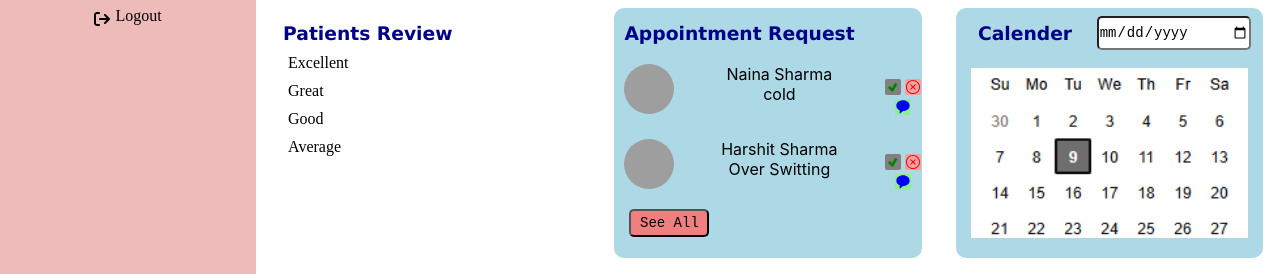
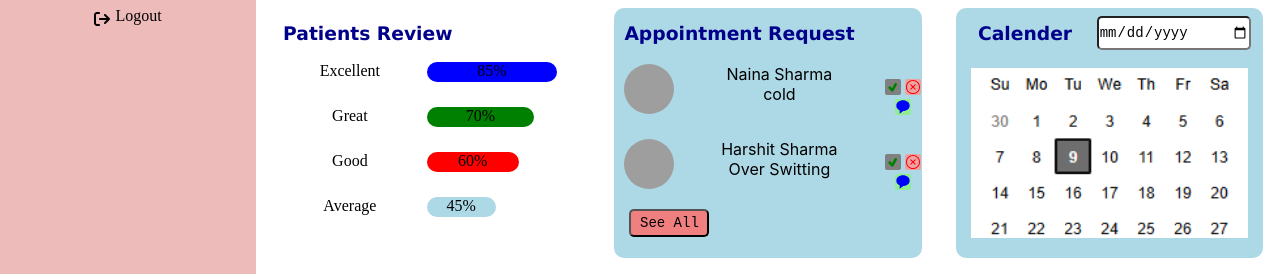
Before and after one commit to saket-shukla-0909/Doctors-website, a React (Create React App) app in the folder healthcare/: page /Dashboardpage in a window 1280 px wide. Shown: the part 472-746 px from the top of the page. Built offline with nearby package versions, Linux system fonts and the light colour scheme; no server answers; grey boxes are pictures that could not be loaded.

Commit message:
progress bar has added in patients and doctors dashboard

```diff
--- /dev/null
+++ b/healthcare/src/componants/progressbar.jsx
@@ -0,0 +1,28 @@
+
+
+
+
+
+const Progressbar=({progress, color})=>{
+
+    const styleObject ={
+        width: `${progress}%`,
+        backgroundColor: color || 'lightgreen',
+        height: 20,
+        borderRadius:20
+    }
+
+    return(
+        <>
+            <div className="progress-maindiv">
+                    <div className="progress-bar">
+                            <div style={styleObject}>
+                                {`${progress}%`}
+                            </div>
+                    </div>
+
+            </div>
+        </>
+    )
+}
+export default Progressbar;
--- a/healthcare/src/css/dashboard.css
+++ b/healthcare/src/css/dashboard.css
@@ -172,10 +172,20 @@
     color: darkblue;
     font-family: 'Lucida Sans', 'Lucida Sans Regular', 'Lucida Grande', 'Lucida Sans Unicode', Geneva, Verdana, sans-serif;
 }
-.dash-div2-parent4 .box1 div{
+.dash-div2-parent4 .box1 .div1{
+    width: 100%;
+    height: 35px;
     margin-top: 10px;
-    margin-left: 15px;
     font-family:cursive;
+    display: flex;
+    justify-content: center;
+    justify-content: space-around;
+    align-items: center;
+}
+.dash-div2-parent4 .box1 .div1 div{
+   height: 20px;
+   width: 100%;
+   text-align: center;
 }
 .dash-div2-parent4 .box2 h3{
     margin-top: 15px;
--- a/healthcare/src/css/pdashboard.css
+++ b/healthcare/src/css/pdashboard.css
@@ -355,9 +355,14 @@
     font-size: 10px;
     color: grey;
 }
-.pdash-div2-child2 .right .parent1 .child2 p{
+.pdash-div2-child2 .right .parent1 .child2 .div1{
     color: grey;
     margin-left: 20px;
+}
+.pdash-div2-child2 .right .parent1 .child2 .div2{
+    margin-top: 8px;
+    margin-left: 20px;
+    text-align: center;
 }
 .pdash-div2-child2 .right .parent2{
     height: 80px;
--- /dev/null
+++ b/healthcare/src/css/progress.css
@@ -0,0 +1,7 @@
+.progress-bar{
+    height:20px;
+    width: 100%;
+    background-color: lightgray;
+    border-radius: 20px;
+    /* text-align: center; */
+}
--- a/healthcare/src/index.js
+++ b/healthcare/src/index.js
@@ -3,7 +3,7 @@ import ReactDOM from 'react-dom/client';
 import './index.css';
 import App from './App';
 import reportWebVitals from './reportWebVitals';
-
+// import 'bootstrap/dist/css/bootstrap.min.css';
 
 const root = ReactDOM.createRoot(document.getElementById('root'));
 root.render(
--- a/healthcare/src/pages/Dashboardpage.js
+++ b/healthcare/src/pages/Dashboardpage.js
@@ -1,5 +1,6 @@
 import { useEffect, useState } from "react";
 import axios from "axios";
+import Progressbar from "../componants/progressbar";
 import { MdDashboard } from "react-icons/md";
 import { SlCalender } from "react-icons/sl";
 import { LiaBusinessTimeSolid } from "react-icons/lia";
@@ -31,7 +32,6 @@ const Dashboard=()=>{
     const[degree, getDegree] = useState('');
 
 
-
     const getDoctor=()=>{
         axios.get('http://localhost:8080/doctors/singledoctorlist/'+doctorId).then((response)=>{
             getDoctorName(response.data.message.doctorName);
@@ -47,6 +47,29 @@ const Dashboard=()=>{
         navigate('/')
         localStorage.clear();
     }
+    const[progress1, setProgress1] = useState(0);
+    const[progress2, setProgress2] = useState(0);
+    const[progress3, setProgress3] = useState(0);
+    const[progress4, setProgress4] = useState(0);
+    useEffect(()=>{
+        const time = setInterval(()=>{
+            if(progress1<85){
+                setProgress1((p)=> p+1)
+            }
+            if(progress2<70){
+                setProgress2((p)=> p+1)
+            }
+            if(progress3<60){
+                setProgress3((p)=> p+1)
+            }
+            if(progress4<45){
+                setProgress4((p)=> p+1)
+            }
+        }, 20);
+        return()=>{
+            clearInterval(time);
+        }
+    }, [progress1, progress2, progress3, progress4])
     return(
         <>
             <div className="doc-dash-maindiv">
@@ -199,10 +222,22 @@ const Dashboard=()=>{
                     <div className="dash-div2-parent4">
                         <div className="box1">
                             <h3>Patients Review</h3>
-                            <div>Excellent</div>
-                            <div>Great</div>
-                            <div>Good</div>
-                            <div>Average</div>
+                            <div className="div1">
+                                <div>Excellent</div>
+                                <div><Progressbar progress={progress1} color={'blue'}/></div>
+                            </div>
+                            <div className="div1">
+                                <div>Great</div>
+                                <div><Progressbar progress={progress2} color={'green'}/></div>
+                            </div>
+                            <div className="div1">
+                                <div>Good</div>
+                                <div><Progressbar progress={progress3} color={'red'}/></div>
+                            </div>
+                            <div className="div1">
+                                <div>Average</div>
+                                <div><Progressbar progress={progress4} color={'lightblue'}/></div>
+                            </div>
                         </div>
                         <div className="box2">
                             <h3>Appointment Request</h3>
--- a/healthcare/src/pages/Pdashboard.js
+++ b/healthcare/src/pages/Pdashboard.js
@@ -20,12 +20,26 @@ import { SiMinetest } from "react-icons/si";
 import { IoIosAdd } from "react-icons/io";
 import { FaSuitcaseMedical } from "react-icons/fa6";
 import { BiSolidDownArrow } from "react-icons/bi";
+import Progressbar from "../componants/progressbar";
+import { useEffect, useState } from "react";
 const Pdashboard=()=>{
     const navigate = useNavigate('');
     const logoutHandler=()=>{
         localStorage.clear();
         navigate('/');
     }
+
+    const[progress, setProgress] = useState(0);
+    useEffect(()=>{
+        const time = setInterval(()=>{
+            if(progress<45){
+                setProgress((p)=> p+1)
+            }
+        }, 20);
+        return()=>{
+            clearInterval(time);
+        }
+    }, [progress])
     return(
         <>
 
@@ -107,8 +121,8 @@ const Pdashboard=()=>{
                                                 <p>6 feet</p>
                                             </div>
                                             <div className="div">
-                                                <div className="para1">Blood</div>
-                                                <div>A+</div>
+                                                <p className="para1">Blood</p>
+                                                <p>A+</p>
                                             </div>
                                         </div>
 
@@ -156,7 +170,8 @@ const Pdashboard=()=>{
                                     <div>Show: <span>This week</span>{<BiSolidDownArrow className="icon1"/>}</div>
                                 </div>
                                 <div className="child2">
-                                    <p>4 task completed out of 10</p>
+                                    <div className="div1">4 task completed out of 10</div>
+                                    <div className="div2"><Progressbar progress={progress} color={'lightgreen'}/></div>
                                 </div>
                             </div>
                             <div className="parent2">
```
